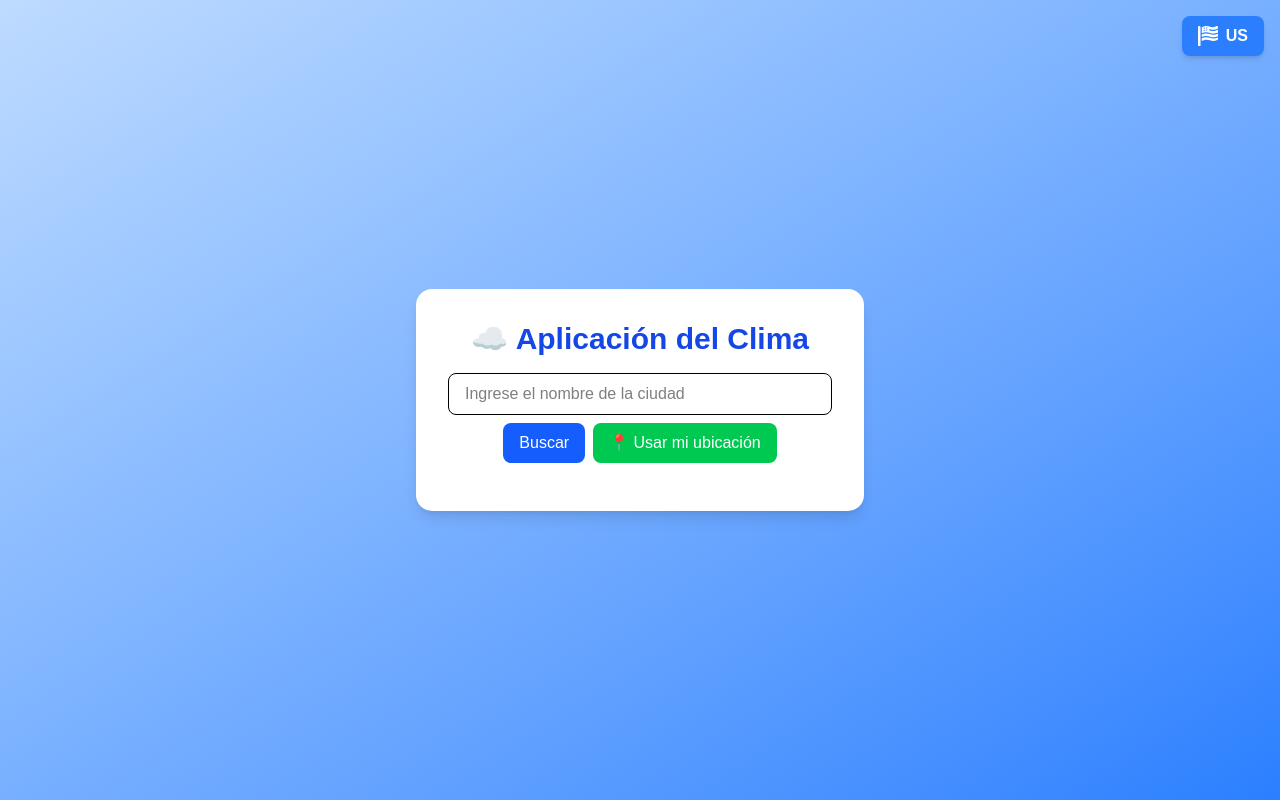
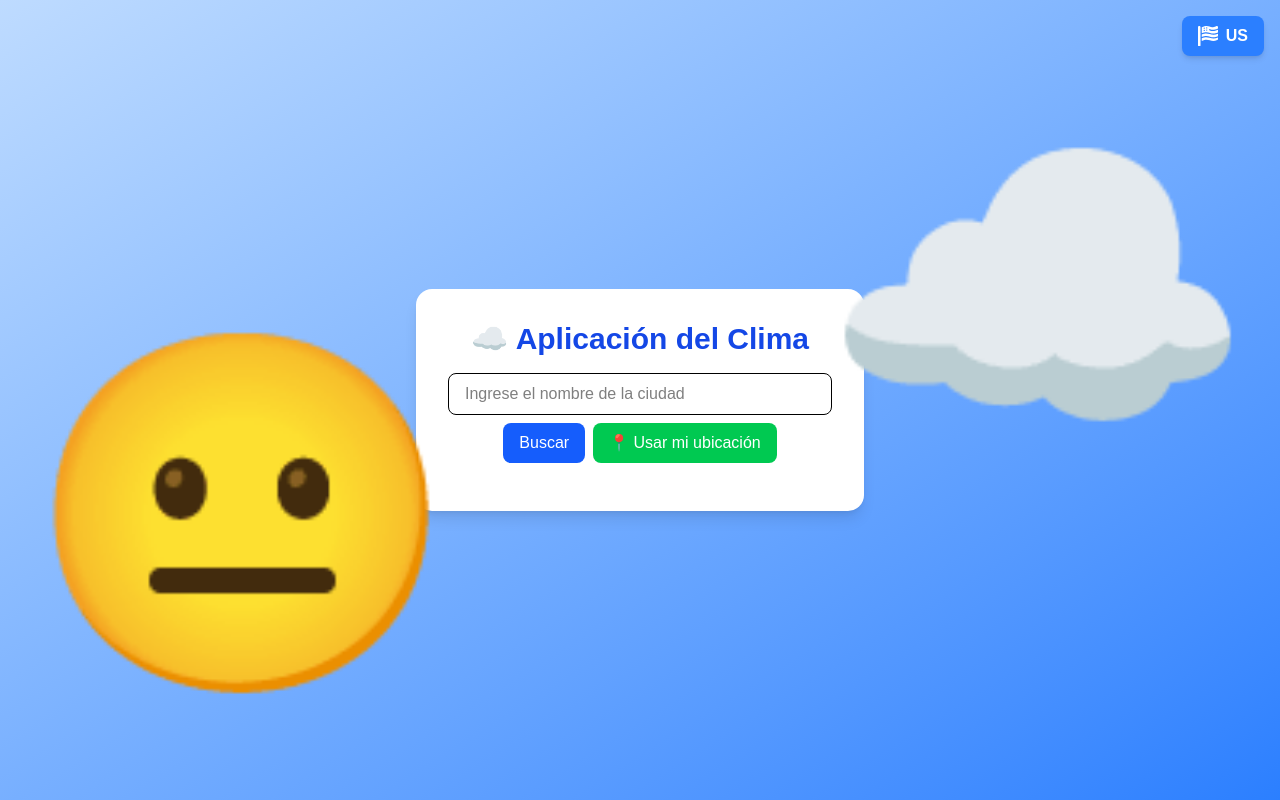
Before and after one commit to diegool2121/WeatherApp, a Next.js app: page / in a window 1280 px wide. Built offline with nearby package versions, Linux system fonts and the light colour scheme.

Commit message:
Update:Weather app with emojis

```diff
--- a/src/pages/index.tsx
+++ b/src/pages/index.tsx
@@ -11,9 +11,18 @@ export default function Home() {
   const { texts } = useLanguage();
 
   let gradient = "from-blue-200 to-blue-500";
+  let emoji = "😐";
+  let emoji2 = "☁️";
+
   if (weather) {
     gradient = getTemperatureGradient(weather.main.temp);
+    const temp = weather.main.temp;
+    if (temp < 10) emoji = "🥶", emoji2 = "❄️";
+    else if (temp < 20) emoji = "😄", emoji2 = "⛅";
+    else if (temp < 30) emoji = "😎", emoji2 = "🍹";
+    else emoji = "🥵", emoji2 = "🔥";
   }
+
   return (
     <div className={`min-h-screen bg-gradient-to-br ${gradient} flex items-center justify-center p-4 transition-all duration-1000`}>
       <div className="bg-white shadow-lg rounded-2xl p-8 w-full max-w-md text-center relative">
@@ -35,8 +44,16 @@ export default function Home() {
 
         {weather && <WeatherCard weather={weather} />}
       </div>
+
       <div className="absolute top-4 right-4 text-black">
-      <LanguageSwitcher />
+        <LanguageSwitcher />
+      </div>
+
+      <div className="fixed bottom-6 left-6 text-[350px] select-none pointer-events-none">
+        {emoji}
+      </div>
+      <div className="fixed top-6 right-6 text-[350px] select-none pointer-events-none">
+      {emoji2}
       </div>
     </div>
   );
```
